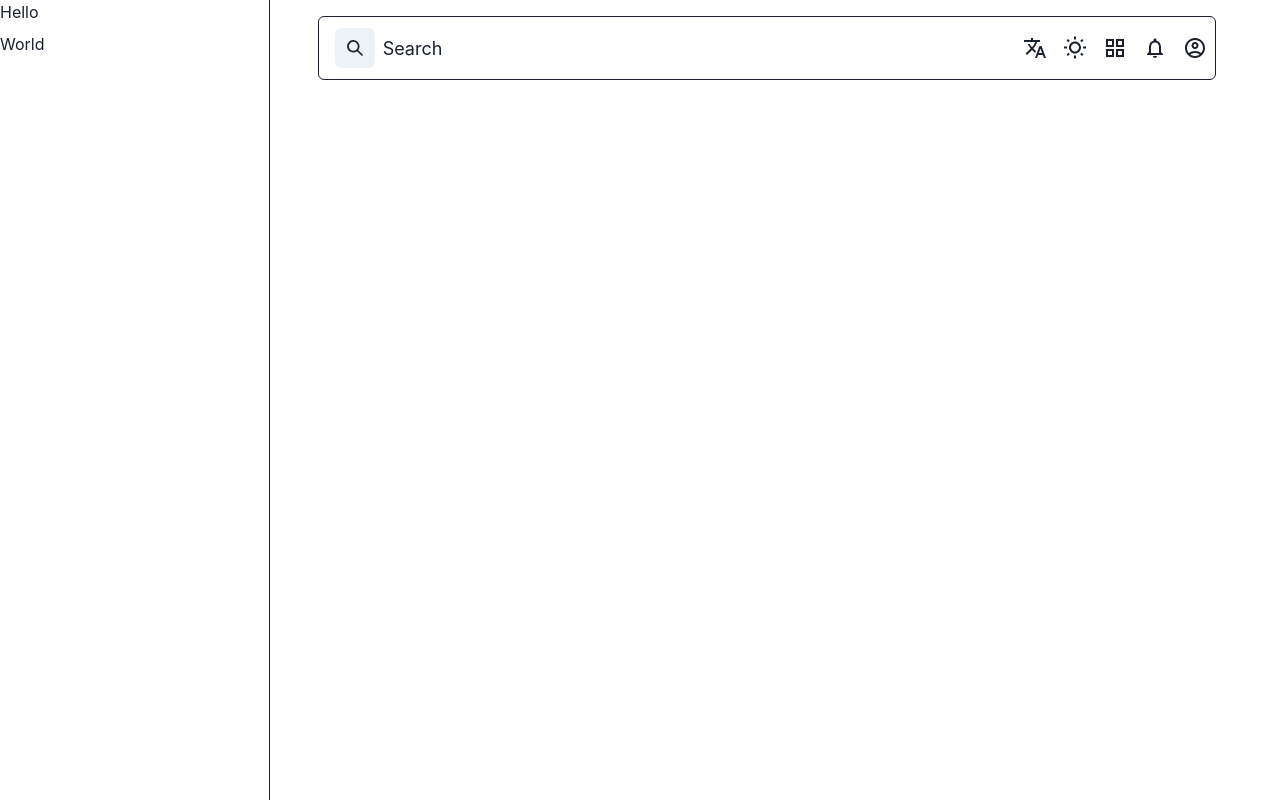
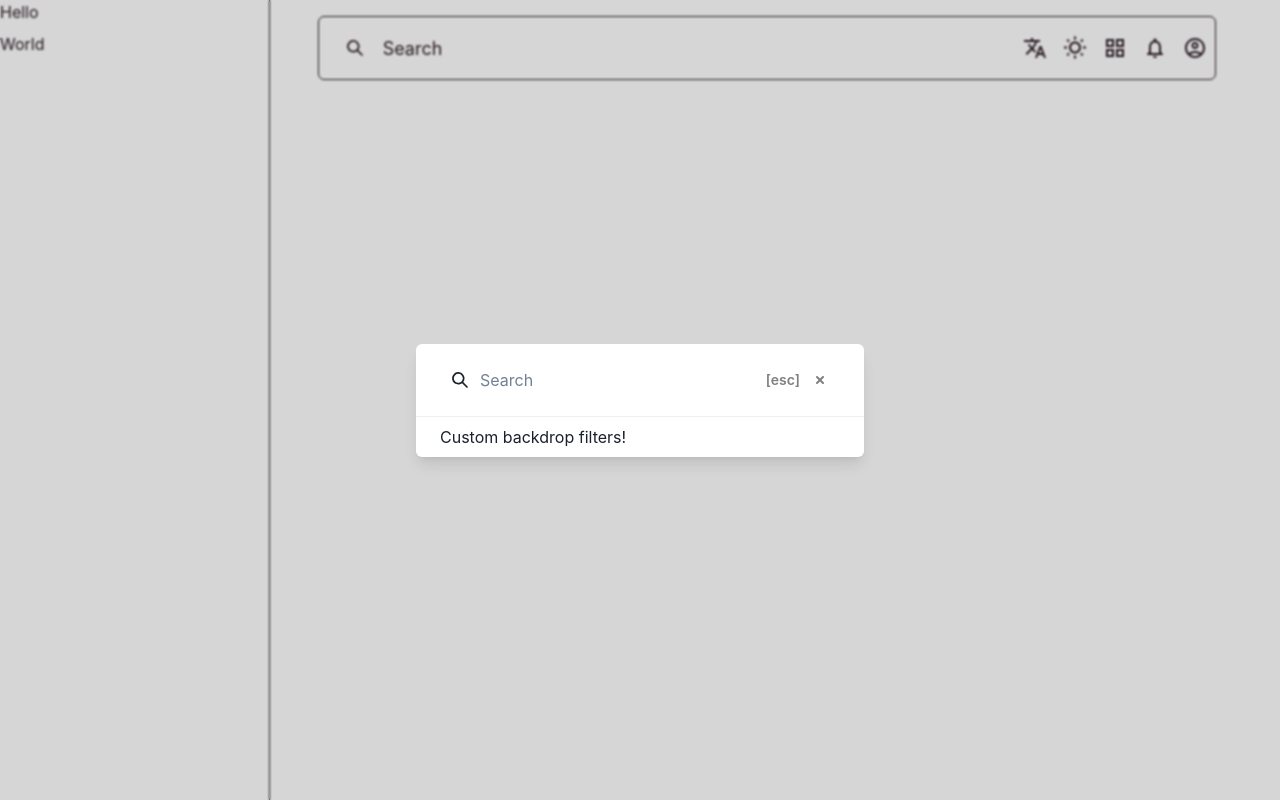
Before and after one commit to s3roy/Visual-graph, a Next.js app in the folder dashboard/: page /homepage in a window 1280 px wide. Both pictures are taken after a click on the button 354 px from the left and 48 px from the top of the page. Built offline with nearby package versions, Linux system fonts and the light colour scheme.

Commit message:
created the searchbox modal

```diff
--- a/dashboard/src/components/searchbar/SearchBox.tsx
+++ b/dashboard/src/components/searchbar/SearchBox.tsx
@@ -1,11 +1,12 @@
-import { SearchIcon } from '@chakra-ui/icons';
-import { Box, Flex, IconButton, Text } from '@chakra-ui/react';
+import { Box, Flex, IconButton } from '@chakra-ui/react';
 import User from '@mui/icons-material/AccountCircleOutlined';
 import Shortcut from '@mui/icons-material/GridViewOutlined';
 import NotificationsIcon from '@mui/icons-material/NotificationsNoneOutlined';
 import TranslateIcon from '@mui/icons-material/TranslateOutlined';
 import Day from '@mui/icons-material/WbSunnyOutlined';
 import React from 'react';
+
+import CustomSearchModal from './customModals/CustomSearchModal';
 
 interface SearchBoxProps {}
 
@@ -22,25 +23,28 @@ const SearchBox: React.FC<SearchBoxProps> = () => {
       alignItems="center"
       justifyContent="space-between"
     >
-      <Box ml="4" display="flex" alignItems="center">
-        <IconButton aria-label="Search" icon={<SearchIcon />} />
-        <Text fontSize="lg" ml="2">
-          Search
-        </Text>
-      </Box>
+      <CustomSearchModal />
 
       <Box display="flex">
-        <IconButton variant="ghost" icon={<TranslateIcon />} aria-label={''} />
-        <IconButton variant="ghost" icon={<Day />} aria-label={''} />
-        <IconButton variant="ghost" icon={<Shortcut />} aria-label={''} />
+        <IconButton
+          variant="ghost"
+          icon={<TranslateIcon />}
+          aria-label="translate"
+        />
+        <IconButton variant="ghost" icon={<Day />} aria-label="theme" />
+        <IconButton variant="ghost" icon={<Shortcut />} aria-label="shortcut" />
         <IconButton
           variant="ghost"
           icon={<NotificationsIcon />}
-          aria-label={''}
+          aria-label="notifications"
         />
 
         <Box>
-          <IconButton variant="ghost" icon={<User />} aria-label={''} />
+          <IconButton
+            variant="ghost"
+            icon={<User />}
+            aria-label="user profile"
+          />
         </Box>
       </Box>
     </Flex>
--- /dev/null
+++ b/dashboard/src/components/searchbar/customModals/CustomSearchModal.tsx
@@ -0,0 +1,101 @@
+import { SearchIcon, SmallCloseIcon } from '@chakra-ui/icons';
+import {
+  Box,
+  Button,
+  Divider,
+  IconButton,
+  Input,
+  Modal,
+  ModalBody,
+  ModalCloseButton,
+  ModalContent,
+  ModalFooter,
+  ModalHeader,
+  ModalOverlay,
+  Text,
+  useDisclosure,
+} from '@chakra-ui/react';
+import React from 'react';
+
+interface CustomSearchModalProps {}
+const CustomSearchModal: React.FC<CustomSearchModalProps> = () => {
+  const { isOpen, onOpen, onClose } = useDisclosure();
+  const [overlay, setOverlay] = React.useState(<OverlayOne />);
+
+  return (
+    <>
+      <Box
+        ml="4"
+        display="flex"
+        alignItems="center"
+        onClick={() => {
+          setOverlay(<OverlayOne />);
+          onOpen();
+        }}
+      >
+        <IconButton
+          aria-label="Search"
+          variant="ghost"
+          icon={<SearchIcon />}
+          isRound
+        />
+        <Text fontSize="lg" ml="2">
+          Search
+        </Text>
+      </Box>
+
+      <Modal isCentered isOpen={isOpen} onClose={onClose}>
+        {overlay}
+        <ModalContent>
+          <ModalHeader>
+            <Box
+              display="flex"
+              justifyContent="space-between"
+              height="10"
+              width="full"
+              alignItems="center"
+            >
+              <Box display="flex" color="GrayText">
+                <IconButton
+                  aria-label="Search"
+                  icon={<SearchIcon />}
+                  variant="ghost"
+                />
+                <Input placeholder="Search" variant="unstyled" />
+              </Box>
+
+              <Box
+                color="GrayText"
+                display="flex"
+                alignItems="center"
+                onClick={onClose}
+              >
+                <Text fontSize="sm">[esc]</Text>
+                <IconButton
+                  aria-label="Search"
+                  variant="ghost"
+                  color="gray"
+                  icon={<SmallCloseIcon />}
+                />
+              </Box>
+            </Box>
+          </ModalHeader>
+          <Divider />
+
+          <ModalBody>
+            <Text>Custom backdrop filters!</Text>
+          </ModalBody>
+        </ModalContent>
+      </Modal>
+    </>
+  );
+};
+
+const OverlayOne = () => (
+  <ModalOverlay
+    bg="blackAlpha.300"
+    backdropFilter="blur(1px) hue-rotate(90deg)"
+  />
+);
+
+export default CustomSearchModal;
```
